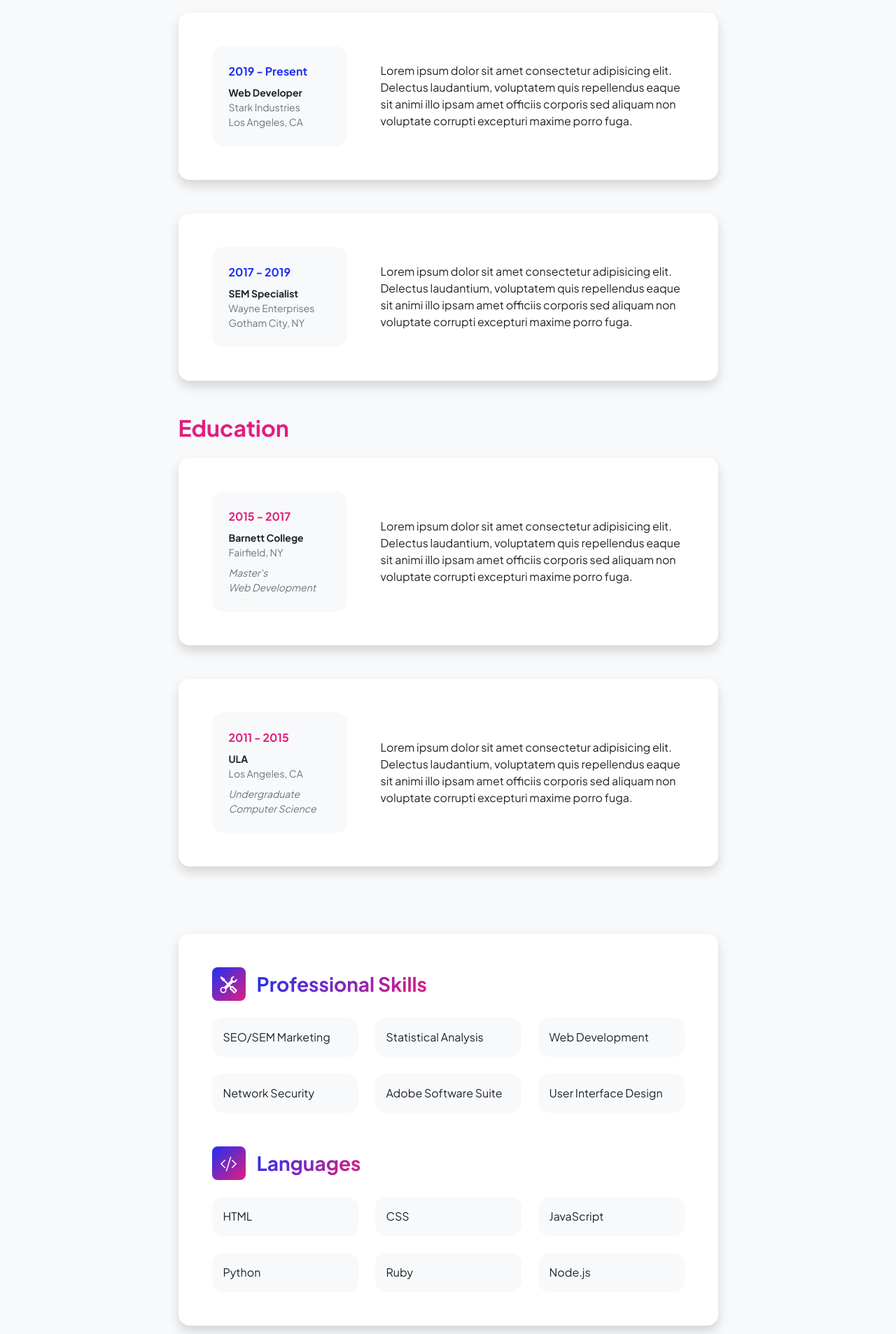
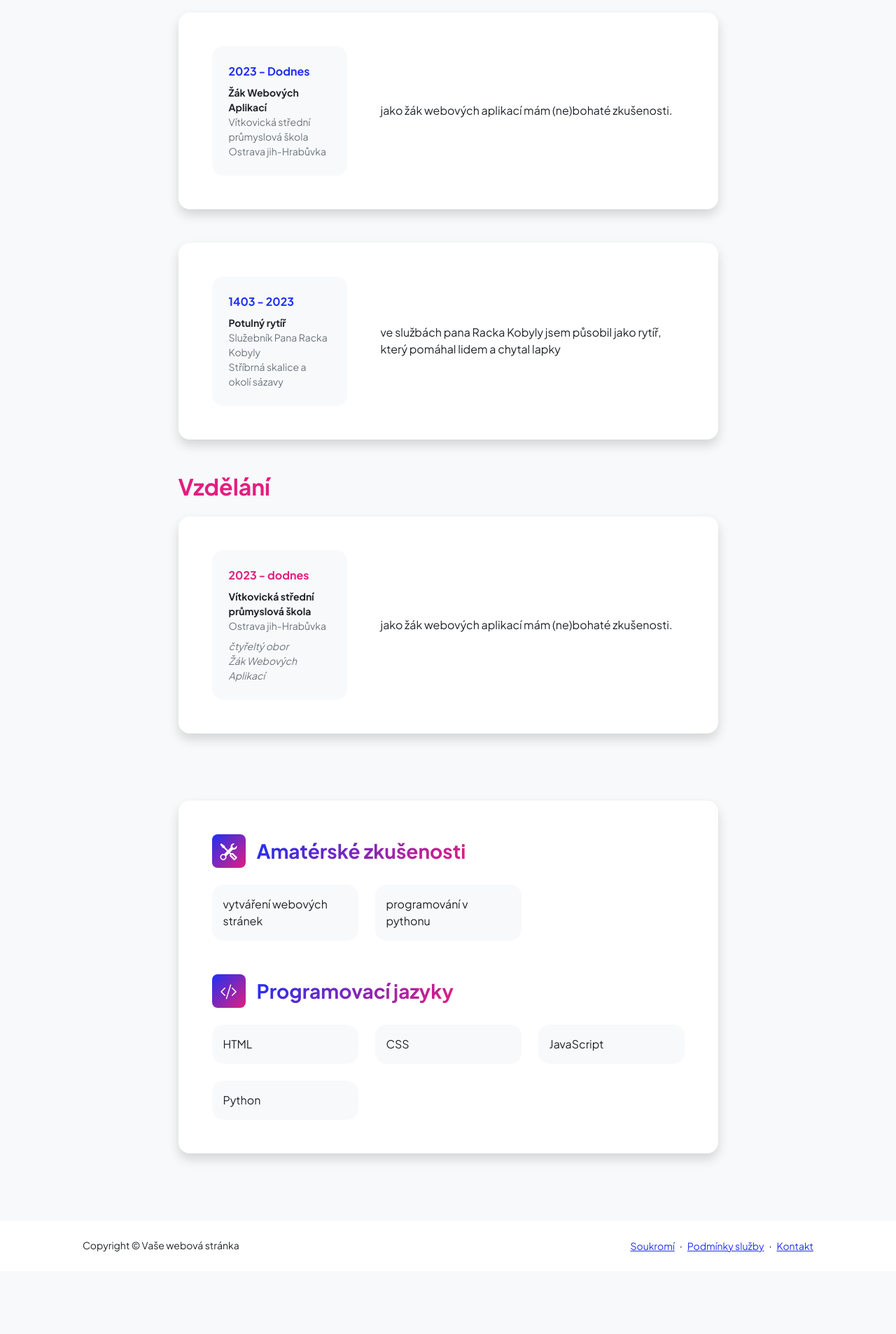
Before and after one commit to vFrasunek/Bootstrap1-Frasunek, a plain HTML site: page resume.html in a window 1280 px wide. Shown: the part 290-2196 px from the top of the page at 70% size. After the commit the page ends 2106 px from the top, so only its background shows below. Drawn offline with nearby package versions, Linux system fonts and the light colour scheme.

Commit message:
Add files via upload

```diff
--- a/resume.html
+++ b/resume.html
@@ -44,12 +44,12 @@
                         <!-- Experience Section-->
                         <section>
                             <div class="d-flex align-items-center justify-content-between mb-4">
-                                <h2 class="text-primary fw-bolder mb-0">Experience</h2>
+                                <h2 class="text-primary fw-bolder mb-0">Pracovní Zkušenosti</h2>
                                 <!-- Download resume button-->
                                 <!-- Note: Set the link href target to a PDF file within your project-->
                                 <a class="btn btn-primary px-4 py-3" href="#!">
                                     <div class="d-inline-block bi bi-download me-2"></div>
-                                    Download Resume
+                                    Stáhnout Životopis
                                 </a>
                             </div>
                             <!-- Experience Card 1-->
@@ -58,13 +58,13 @@
                                     <div class="row align-items-center gx-5">
                                         <div class="col text-center text-lg-start mb-4 mb-lg-0">
                                             <div class="bg-light p-4 rounded-4">
-                                                <div class="text-primary fw-bolder mb-2">2019 - Present</div>
-                                                <div class="small fw-bolder">Web Developer</div>
-                                                <div class="small text-muted">Stark Industries</div>
-                                                <div class="small text-muted">Los Angeles, CA</div>
+                                                <div class="text-primary fw-bolder mb-2">2023 - Dodnes</div>
+                                                <div class="small fw-bolder">Žák Webových Aplikací</div>
+                                                <div class="small text-muted">Vítkovická střední průmyslová škola</div>
+                                                <div class="small text-muted">Ostrava jih-Hrabůvka</div>
                                             </div>
                                         </div>
-                                        <div class="col-lg-8"><div>Lorem ipsum dolor sit amet consectetur adipisicing elit. Delectus laudantium, voluptatem quis repellendus eaque sit animi illo ipsam amet officiis corporis sed aliquam non voluptate corrupti excepturi maxime porro fuga.</div></div>
+                                        <div class="col-lg-8"><div>jako žák webových aplikací mám (ne)bohaté zkušenosti.</div></div>
                                     </div>
                                 </div>
                             </div>
@@ -74,62 +74,42 @@
                                     <div class="row align-items-center gx-5">
                                         <div class="col text-center text-lg-start mb-4 mb-lg-0">
                                             <div class="bg-light p-4 rounded-4">
-                                                <div class="text-primary fw-bolder mb-2">2017 - 2019</div>
-                                                <div class="small fw-bolder">SEM Specialist</div>
-                                                <div class="small text-muted">Wayne Enterprises</div>
-                                                <div class="small text-muted">Gotham City, NY</div>
+                                                <div class="text-primary fw-bolder mb-2">1403 - 2023</div>
+                                                <div class="small fw-bolder">Potulný rytíř</div>
+                                                <div class="small text-muted">Služebník Pana Racka Kobyly</div>
+                                                <div class="small text-muted">Stříbrná skalice a okolí sázavy</div>
                                             </div>
                                         </div>
-                                        <div class="col-lg-8"><div>Lorem ipsum dolor sit amet consectetur adipisicing elit. Delectus laudantium, voluptatem quis repellendus eaque sit animi illo ipsam amet officiis corporis sed aliquam non voluptate corrupti excepturi maxime porro fuga.</div></div>
+                                        <div class="col-lg-8"><div>ve službách pana Racka Kobyly jsem působil jako rytíř, který pomáhal lidem a chytal lapky</div></div>
                                     </div>
                                 </div>
                             </div>
                         </section>
                         <!-- Education Section-->
                         <section>
-                            <h2 class="text-secondary fw-bolder mb-4">Education</h2>
+                            <h2 class="text-secondary fw-bolder mb-4">Vzdělání</h2>
                             <!-- Education Card 1-->
                             <div class="card shadow border-0 rounded-4 mb-5">
                                 <div class="card-body p-5">
                                     <div class="row align-items-center gx-5">
                                         <div class="col text-center text-lg-start mb-4 mb-lg-0">
                                             <div class="bg-light p-4 rounded-4">
-                                                <div class="text-secondary fw-bolder mb-2">2015 - 2017</div>
+                                                <div class="text-secondary fw-bolder mb-2">2023 - dodnes</div>
                                                 <div class="mb-2">
-                                                    <div class="small fw-bolder">Barnett College</div>
-                                                    <div class="small text-muted">Fairfield, NY</div>
+                                                    <div class="small fw-bolder">Vítkovická střední průmyslová škola</div>
+                                                    <div class="small text-muted">Ostrava jih-Hrabůvka</div>
                                                 </div>
                                                 <div class="fst-italic">
-                                                    <div class="small text-muted">Master's</div>
-                                                    <div class="small text-muted">Web Development</div>
+                                                    <div class="small text-muted">čtyřeltý obor</div>
+                                                    <div class="small text-muted">Žák Webových Aplikací</div>
                                                 </div>
                                             </div>
                                         </div>
-                                        <div class="col-lg-8"><div>Lorem ipsum dolor sit amet consectetur adipisicing elit. Delectus laudantium, voluptatem quis repellendus eaque sit animi illo ipsam amet officiis corporis sed aliquam non voluptate corrupti excepturi maxime porro fuga.</div></div>
+                                        <div class="col-lg-8"><div> jako žák webových aplikací mám (ne)bohaté zkušenosti.</div></div>
                                     </div>
                                 </div>
                             </div>
                             <!-- Education Card 2-->
-                            <div class="card shadow border-0 rounded-4 mb-5">
-                                <div class="card-body p-5">
-                                    <div class="row align-items-center gx-5">
-                                        <div class="col text-center text-lg-start mb-4 mb-lg-0">
-                                            <div class="bg-light p-4 rounded-4">
-                                                <div class="text-secondary fw-bolder mb-2">2011 - 2015</div>
-                                                <div class="mb-2">
-                                                    <div class="small fw-bolder">ULA</div>
-                                                    <div class="small text-muted">Los Angeles, CA</div>
-                                                </div>
-                                                <div class="fst-italic">
-                                                    <div class="small text-muted">Undergraduate</div>
-                                                    <div class="small text-muted">Computer Science</div>
-                                                </div>
-                                            </div>
-                                        </div>
-                                        <div class="col-lg-8"><div>Lorem ipsum dolor sit amet consectetur adipisicing elit. Delectus laudantium, voluptatem quis repellendus eaque sit animi illo ipsam amet officiis corporis sed aliquam non voluptate corrupti excepturi maxime porro fuga.</div></div>
-                                    </div>
-                                </div>
-                            </div>
                         </section>
                         <!-- Divider-->
                         <div class="pb-5"></div>
@@ -142,24 +122,18 @@
                                     <div class="mb-5">
                                         <div class="d-flex align-items-center mb-4">
                                             <div class="feature bg-primary bg-gradient-primary-to-secondary text-white rounded-3 me-3"><i class="bi bi-tools"></i></div>
-                                            <h3 class="fw-bolder mb-0"><span class="text-gradient d-inline">Professional Skills</span></h3>
+                                            <h3 class="fw-bolder mb-0"><span class="text-gradient d-inline">Amatérské zkušenosti</span></h3>
                                         </div>
                                         <div class="row row-cols-1 row-cols-md-3 mb-4">
-                                            <div class="col mb-4 mb-md-0"><div class="d-flex align-items-center bg-light rounded-4 p-3 h-100">SEO/SEM Marketing</div></div>
-                                            <div class="col mb-4 mb-md-0"><div class="d-flex align-items-center bg-light rounded-4 p-3 h-100">Statistical Analysis</div></div>
-                                            <div class="col"><div class="d-flex align-items-center bg-light rounded-4 p-3 h-100">Web Development</div></div>
-                                        </div>
-                                        <div class="row row-cols-1 row-cols-md-3">
-                                            <div class="col mb-4 mb-md-0"><div class="d-flex align-items-center bg-light rounded-4 p-3 h-100">Network Security</div></div>
-                                            <div class="col mb-4 mb-md-0"><div class="d-flex align-items-center bg-light rounded-4 p-3 h-100">Adobe Software Suite</div></div>
-                                            <div class="col"><div class="d-flex align-items-center bg-light rounded-4 p-3 h-100">User Interface Design</div></div>
+                                            <div class="col"><div class="d-flex align-items-center bg-light rounded-4 p-3 h-100">vytváření webových stránek</div></div>
+                                            <div class="col"><div class="d-flex align-items-center bg-light rounded-4 p-3 h-100">programování v pythonu</div></div>
                                         </div>
                                     </div>
                                     <!-- Languages list-->
                                     <div class="mb-0">
                                         <div class="d-flex align-items-center mb-4">
                                             <div class="feature bg-primary bg-gradient-primary-to-secondary text-white rounded-3 me-3"><i class="bi bi-code-slash"></i></div>
-                                            <h3 class="fw-bolder mb-0"><span class="text-gradient d-inline">Languages</span></h3>
+                                            <h3 class="fw-bolder mb-0"><span class="text-gradient d-inline">Programovací jazyky</span></h3>
                                         </div>
                                         <div class="row row-cols-1 row-cols-md-3 mb-4">
                                             <div class="col mb-4 mb-md-0"><div class="d-flex align-items-center bg-light rounded-4 p-3 h-100">HTML</div></div>
@@ -168,8 +142,6 @@
                                         </div>
                                         <div class="row row-cols-1 row-cols-md-3">
                                             <div class="col mb-4 mb-md-0"><div class="d-flex align-items-center bg-light rounded-4 p-3 h-100">Python</div></div>
-                                            <div class="col mb-4 mb-md-0"><div class="d-flex align-items-center bg-light rounded-4 p-3 h-100">Ruby</div></div>
-                                            <div class="col"><div class="d-flex align-items-center bg-light rounded-4 p-3 h-100">Node.js</div></div>
                                         </div>
                                     </div>
                                 </div>
@@ -183,13 +155,13 @@
         <footer class="bg-white py-4 mt-auto">
             <div class="container px-5">
                 <div class="row align-items-center justify-content-between flex-column flex-sm-row">
-                    <div class="col-auto"><div class="small m-0">Copyright &copy; Your Website 2023</div></div>
+                    <div class="col-auto"><div class="small m-0">Copyright &copy; Vaše webová stránka</div></div>
                     <div class="col-auto">
-                        <a class="small" href="#!">Privacy</a>
+                        <a class="small" href="#!">Soukromí</a>
                         <span class="mx-1">&middot;</span>
-                        <a class="small" href="#!">Terms</a>
+                        <a class="small" href="#!">Podmínky služby</a>
                         <span class="mx-1">&middot;</span>
-                        <a class="small" href="#!">Contact</a>
+                        <a class="small" href="#!">Kontakt</a>
                     </div>
                 </div>
             </div>
```
Also changed, not shown: contact.html (+1 -1 lines), projects.html (+16 -30 lines), css/styles.css.
